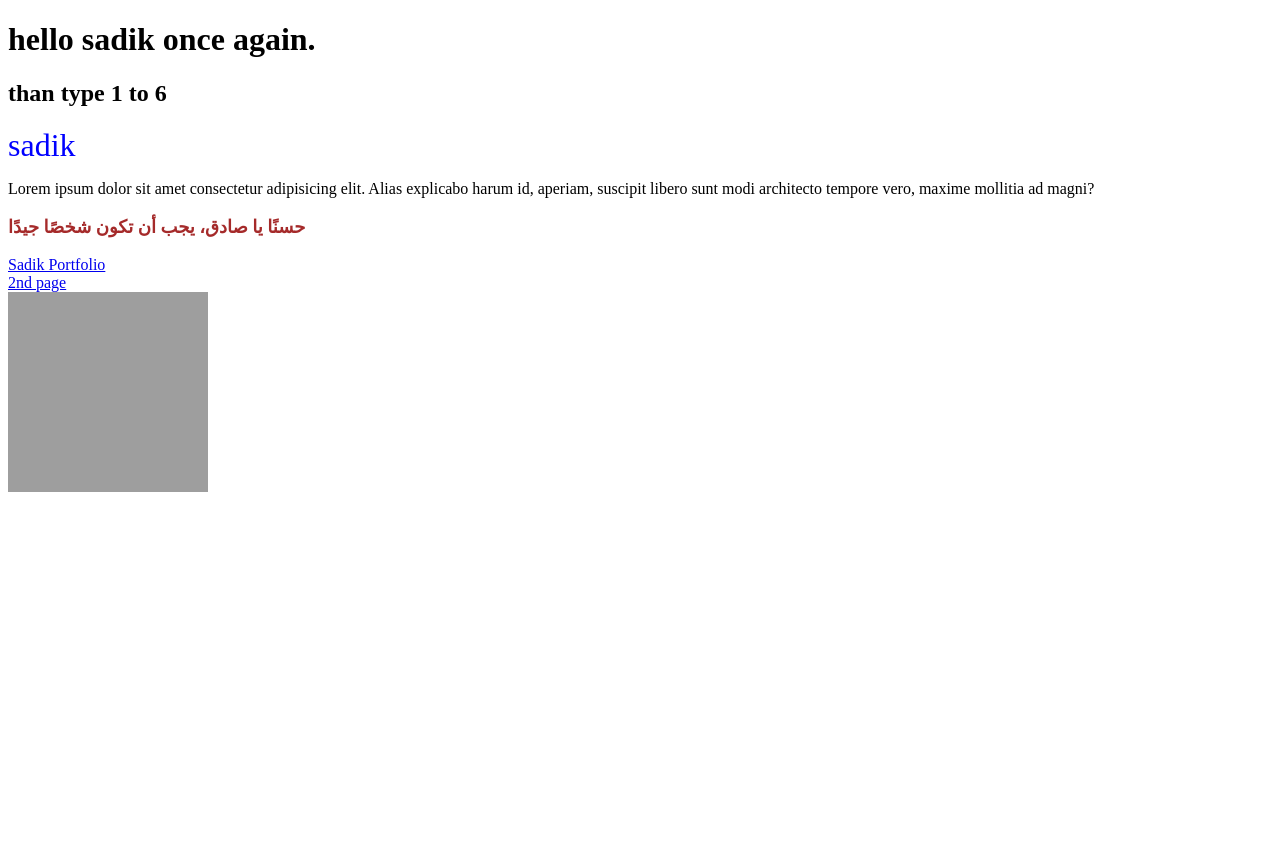
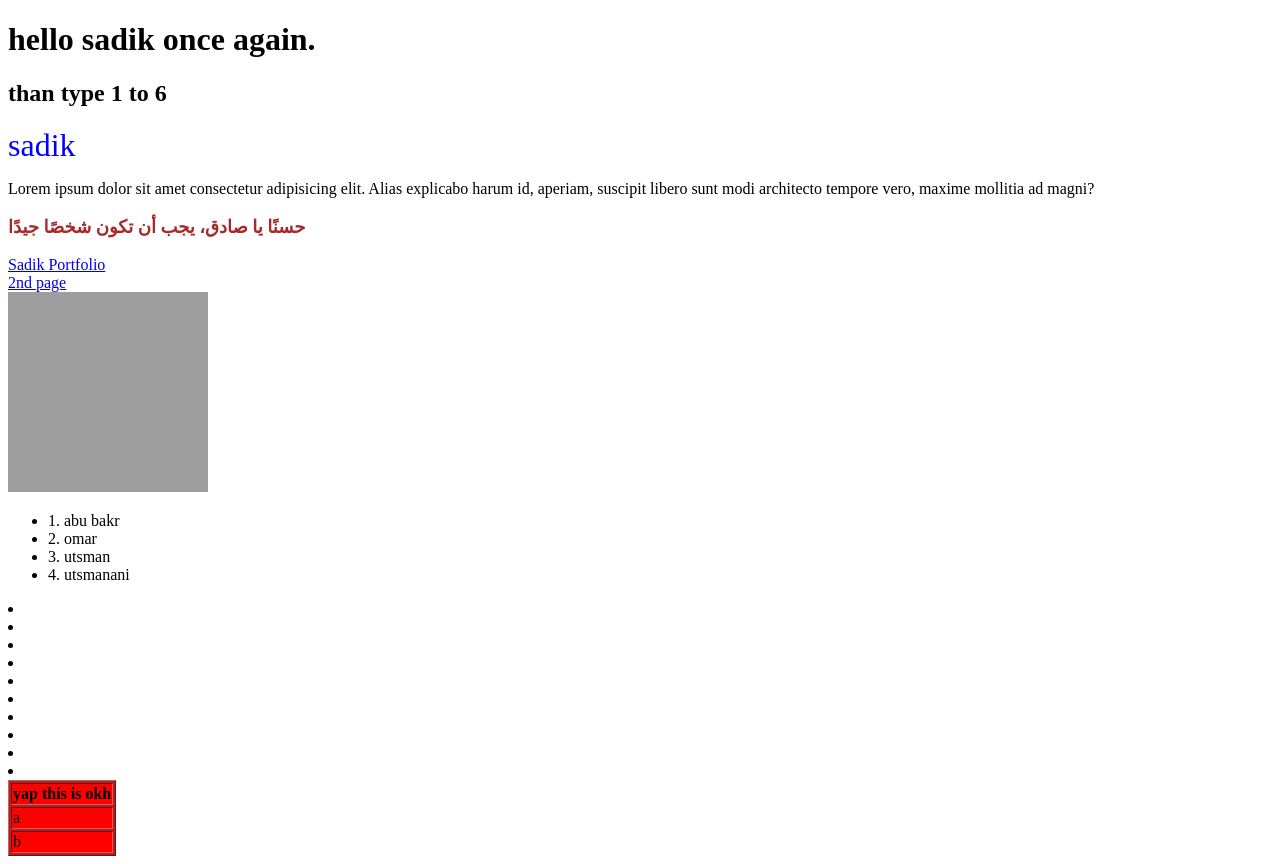
Before and after one commit to SadikRa/developer.portfolio, a plain HTML site: page 25_html.html in a window 1280 px wide. Before the commit the page ends 800 px from the top, so only its background shows below. Drawn offline with Linux system fonts and the light colour scheme; grey boxes are pictures that could not be loaded.

Commit message:
today done

```diff
--- a/25_html.html
+++ b/25_html.html
@@ -35,6 +35,38 @@
 
     <br />
 
+    <ul>
+        <li>1. abu bakr</li>
+        <li>2. omar</li>
+        <li>3. utsman</li>
+        <li>4. utsmanani</li>
+    </ul>
+
+    <li>
+        <li></li>
+    </li>
+    <li>
+        <li></li>
+    </li>
+    <li>
+        <li></li>
+    </li>
+    <li>
+        <li></li>
+    </li>
+    <li>
+        <li></li>
+    </li>
+
+
+    <table bgcolor="red" border="1">
+        <th>yap this is okh</th>
+        <tr><td>
+            a
+        </td></tr>
+        <tr><td>b</td></tr>
+    </table>
+
 
   </body>
 </html>
```
